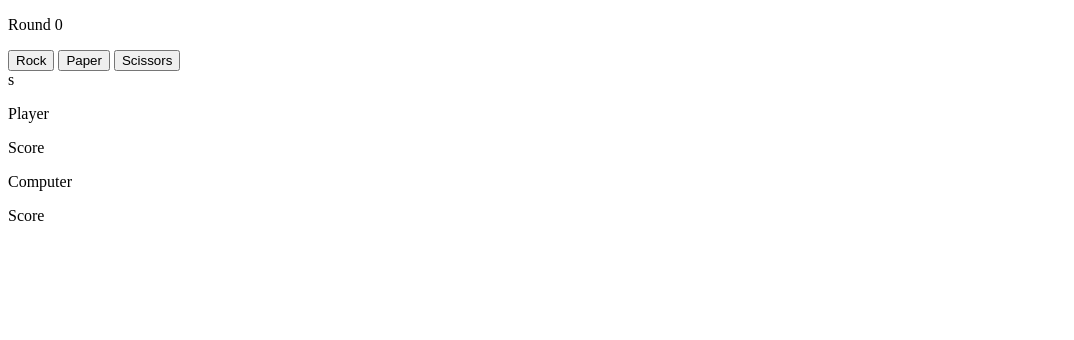
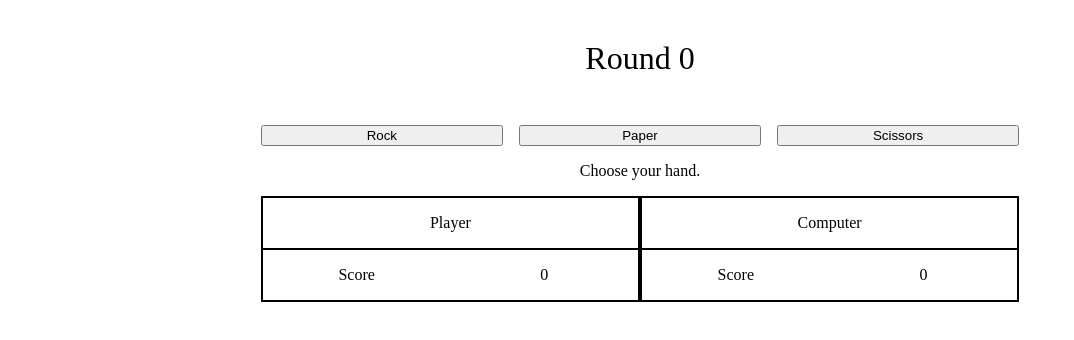
Before and after one commit to Acid-Free/rock-paper-scissors, a plain HTML site: page index.html in a window 1280 px wide. Shown: the whole page, without its empty margins (0-1074 px from the left). Drawn offline with Linux system fonts and the light colour scheme.

Commit message:
Add css styling

```diff
--- a/index.html
+++ b/index.html
@@ -6,29 +6,32 @@
   <meta http-equiv="X-UA-Compatible" content="IE=edge">
   <meta name="viewport" content="width=device-width, initial-scale=1.0">
   <script src="logic.js"></script>
+  <link rel="stylesheet" href="styles.css">
   <title>Document</title>
 </head>
 
 <body>
-  <div class="main-div">
+  <div id="main-div">
     <p id="round-text">Round 0</p>
-    <button id="rock-btn">Rock</button>
-    <button id="Paper-btn">Paper</button>
-    <button id="Scissors-btn">Scissors</button>
+    <div id="choice-div">
+      <button id="rock-btn">Rock</button>
+      <button id="paper-btn">Paper</button>
+      <button id="scissors-btn">Scissors</button>
+    </div>
+    <div id="result-text">Choose your hand.</div>
     <div id="result-div">
-      <div id="result-text">s</div>
-      <div>
+      <div id="player-div">
         <p>Player</p>
         <div class="score-div">
           <p>Score</p>
-          <p id="player-score"></p>
+          <p id="player-score">0</p>
         </div>
-        <div>
-          <p>Computer</p>
-          <div class="score-div">
-            <p>Score</p>
-            <p id="computer-score"></p>
-          </div>
+      </div>
+      <div id="computer-div">
+        <p>Computer</p>
+        <div class="score-div">
+          <p>Score</p>
+          <p id="computer-score">0</p>
         </div>
       </div>
     </div>
--- /dev/null
+++ b/styles.css
@@ -0,0 +1,56 @@
+body {
+  display: flex;
+  justify-content: center;
+}
+
+#round-text {
+  text-align: center;
+  font-size: xx-large;
+}
+
+#main-div {
+  width: 60%;
+  display: flex;
+  justify-content: center;
+  flex-direction: column;
+  gap: 1em;
+}
+
+#choice-div {
+  display: flex;
+  gap: 1em;
+}
+
+#choice-div > button {
+  flex: 1;
+}
+
+#result-text {
+  text-align: center;
+}
+
+#result-div {
+  flex: 1;
+  display: flex;
+  justify-content: center;
+}
+
+#player-div,
+#computer-div {
+  border: 2px solid black;
+  flex: 1;
+  text-align: center;
+}
+
+#player-div > div,
+#computer-div > div {
+  border-top: 2px solid black;
+}
+
+.score-div {
+  display: flex;
+}
+
+.score-div > * {
+  flex: 1;
+}
```
